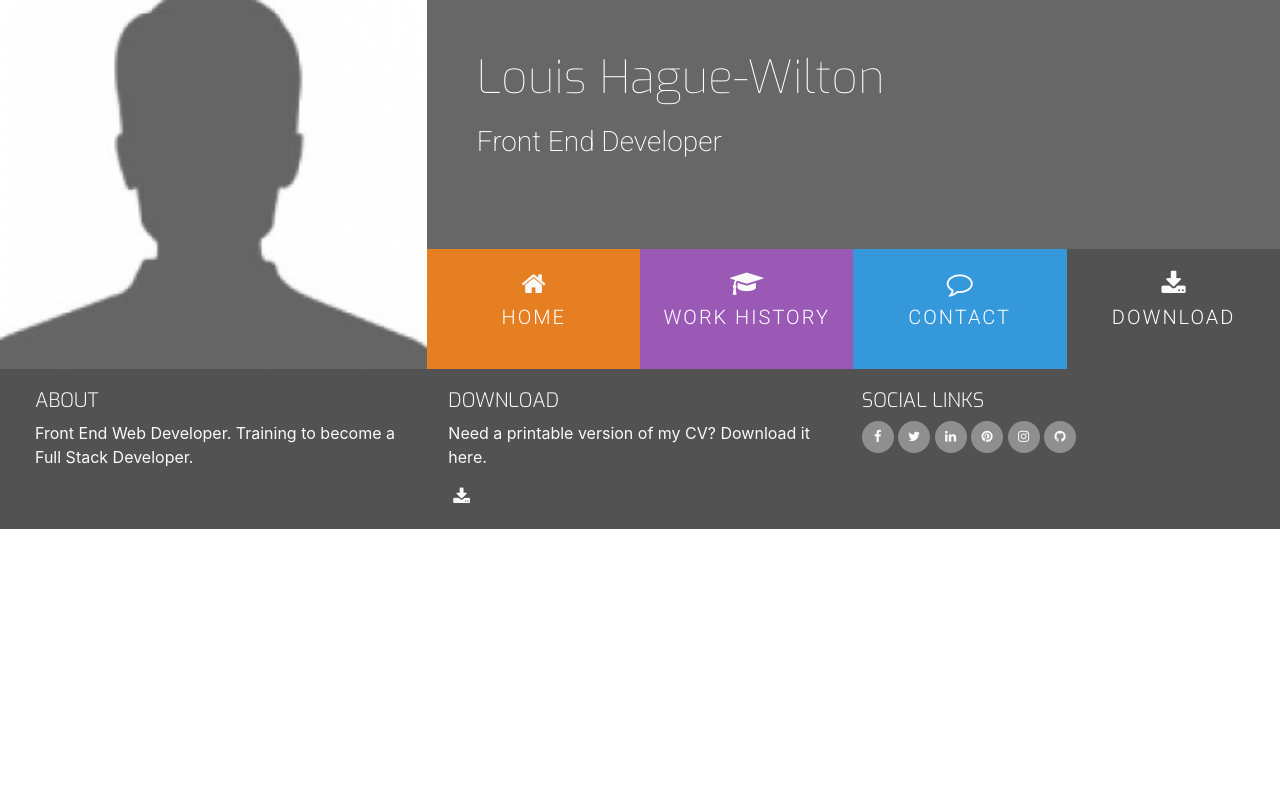
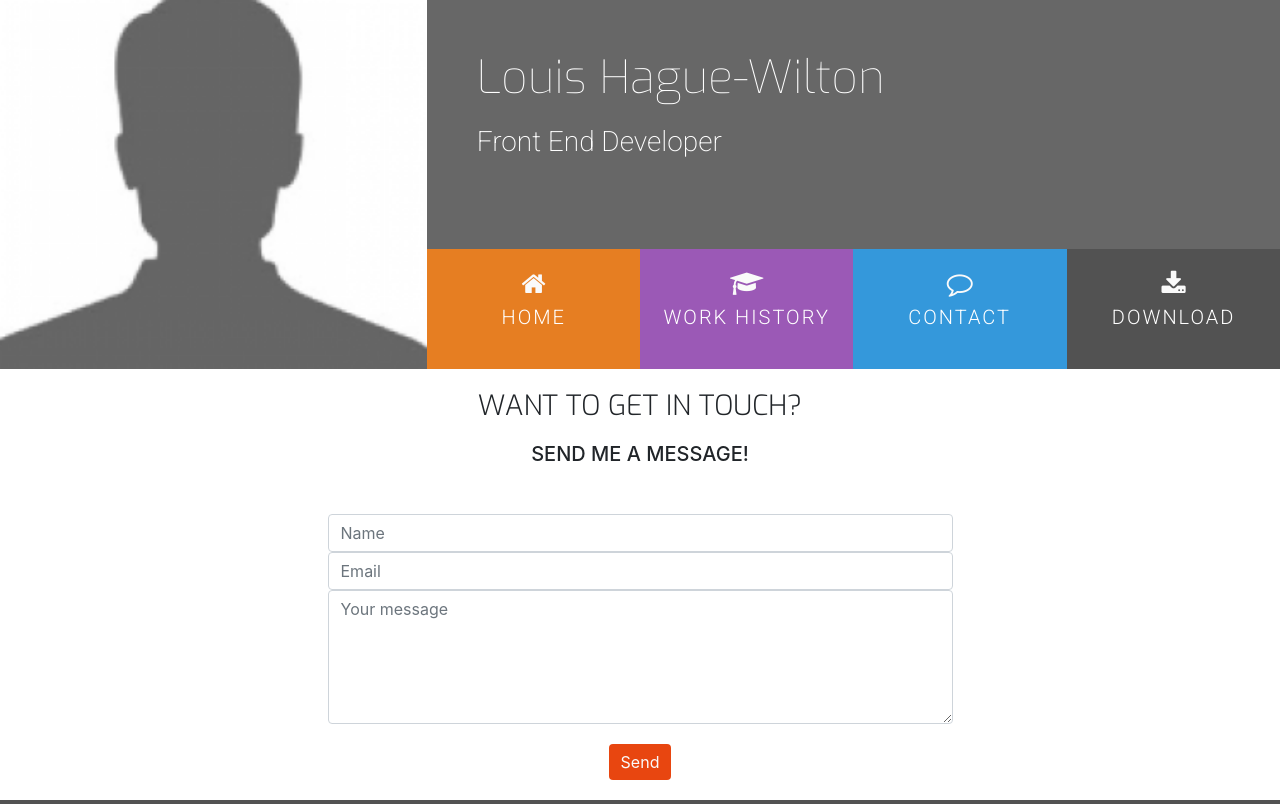
Before and after one commit to LouWills/louis.online, a plain HTML site: page contact.html in a window 1280 px wide. Shown: the top 804 px of the page. Drawn offline with nearby package versions, Linux system fonts and the light colour scheme.

Commit message:
added contact.html form

```diff
--- a/assets/css/styles.css
+++ b/assets/css/styles.css
@@ -1,5 +1,4 @@
 @import url('https://fonts.googleapis.com/css?family=Roboto:100,200,300,400,500,600,700|Exo:100,200,300,400,500,600,700');
-
 /*----------------Colours */
 
 .bg-color-name-title {
@@ -16,6 +15,10 @@
 
 .bg-color-work-history {
     background-color: #9b59b6;
+}
+
+.bg-color-contact {
+    background-color: #fff;
 }
 
 .ui-menu-color-home {
@@ -36,8 +39,8 @@
 
 /*----------------Special paddings/margins/text */
 
-h1,h2,h3,h4 {
-    margin:0;
+h1, h2, h3, h4 {
+    margin: 0;
 }
 
 .uppercase {
@@ -46,8 +49,8 @@ h1,h2,h3,h4 {
 
 .general-sub {
     font-family: "Exo", sans-serif;
-    font-weight:300;
-    color:#fafafa;
+    font-weight: 300;
+    color: #fafafa;
 }
 
 .inline-block {
@@ -64,8 +67,7 @@ h1,h2,h3,h4 {
     float: none;
 }
 
-.section-heading,
-.history-heading {
+.section-heading, .history-heading {
     font-family: "Exo", sans-serif;
     font-weight: 300;
     margin-top: 25px;
@@ -173,7 +175,7 @@ header {
 footer {
     background-color: #525252;
     color: #fafafa;
-    min-height:120px;
+    min-height: 120px;
     margin: 0;
 }
 
@@ -203,7 +205,7 @@ footer {
     border-radius: 50%;
     font-size: 13px;
     line-height: 7px;
-    text-align:center;
+    text-align: center;
     color: #fafafa;
     background: #8f8f8f;
     transition: all 0.35s ease-in-out;
@@ -237,18 +239,15 @@ footer {
     margin-bottom: 20px;
     display: block;
     clear: both;
-
 }
 
-.personal-info-item .key,
-.personal-info-item .value {
+.personal-info-item .key, .personal-info-item .value {
     padding-right: 8px;
-    display:inline-block;
+    display: inline-block;
 }
 
-.personal-info-item .key p,
-.personal-info-item .value p {
-    margin:0;
+.personal-info-item .key p, .personal-info-item .value p {
+    margin: 0;
 }
 
 .personal-info-item .key {
@@ -265,8 +264,6 @@ footer {
 .personal-info-item .value {
     position: relative;
     width: 60%;
-
-
 }
 
 /*----------------Skills */
@@ -283,12 +280,11 @@ footer {
     font-weight: 400;
     padding: 3px 30px 2px 10px;
     color: #fafafa;
-    background-color: rgb(25,25,25,0.2);
+    background-color: rgb(25, 25, 25, 0.2);
 }
 
 .progress-section {
     margin: 40px 20px;
-
 }
 
 /*----------------Skills */
@@ -338,3 +334,38 @@ footer {
 .history-items {
     margin-bottom: 30px;
 }
+
+/*----------------Contact form */
+
+.contact-heading {
+    font-family: "Exo", sans-serif;
+    font-weight: 300;
+    margin-top: 20px;
+    margin-bottom: 20px;
+}
+
+.center-form {
+    padding-top: 10px;
+    margin: 0 auto;
+    max-width: 70%;
+}
+
+button[type="submit"] {
+    margin-top: 20px;
+    margin-bottom: 20px;
+    color: #fafafa;
+    background-color: #e84610;
+    border: none;
+    min-width:10%;
+}
+
+/*----------------Media Queries */
+
+@media(min-width: 992px) {
+    .center-form {
+        padding-top: 40px;
+        min-height: 260px;
+        margin: 0 auto;
+        max-width: 50%;
+    }
+}
--- a/contact.html
+++ b/contact.html
@@ -43,7 +43,7 @@
                                         aria-hidden="true"></i><span>Contact</span></a>
                             </li>
                             <li class="col-6 col-sm-3 ui-menu-color-download list-inline-item menuitem">
-                                <a href="#" class="hvr-sweep-to-bottom"><i class="fa fa-download"
+                                <a href="assets/cv/sample-cv.pdf" target="_blank" class="hvr-sweep-to-bottom"><i class="fa fa-download"
                                         aria-hidden="true"></i><span>Download</span></a>
                             </li>
                         </ul>
@@ -53,8 +53,27 @@
 
         </div>
     </header>
-    <section>
+    <section class="container-fluid">
+        <div class="row bg-color-contact">
+            <div class="col">
+                <h3 class="contact-heading uppercase text-center">Want to get in touch?</h3>
+                <h5 class="uppercase text-center">Send me a message!</h5>
 
+                <div class="center-form">
+                    <form action="">
+                        <input type="text" name="name" id="fullname" class="form-control" placeholder="Name" required />
+                        <input type="text" name="email" id="emailaddress" class="form-control" placeholder="Email" required />
+                        <textarea name="contactmessage" id="contactmessage" rows="5" class="form-control" placeholder="Your message" required></textarea>
+                        <div class="form-row text-center">
+                            <div class="col">
+                                <button type="submit" class="btn btn-secondary">Send</button>
+                            </div>
+                        </div>
+
+                    </form>
+                </div>
+            </div>
+        </div>
     </section>
     <footer class="container-fluid">
         <div id="footer-details" class="row">
@@ -65,7 +84,7 @@
             <div class="col-sm-4">
                 <h5 class="uppercase general-sub">Download</h5>
                 <p class="inline-block">Need a printable version of my CV? Download it here.</p>
-                <a href="#" target="_blank" class="cv-pdf">
+                <a href="assets/cv/sample-cv.pdf" target="_blank" class="cv-pdf">
                     <i class="fa fa-download" aria-hidden="true"></i>
                     <span class="sr-only">Download Link</span>
                 </a>
```
Also changed, not shown: index.html (+2 -2 lines), work-history.html (+2 -2 lines), 1 other file.
